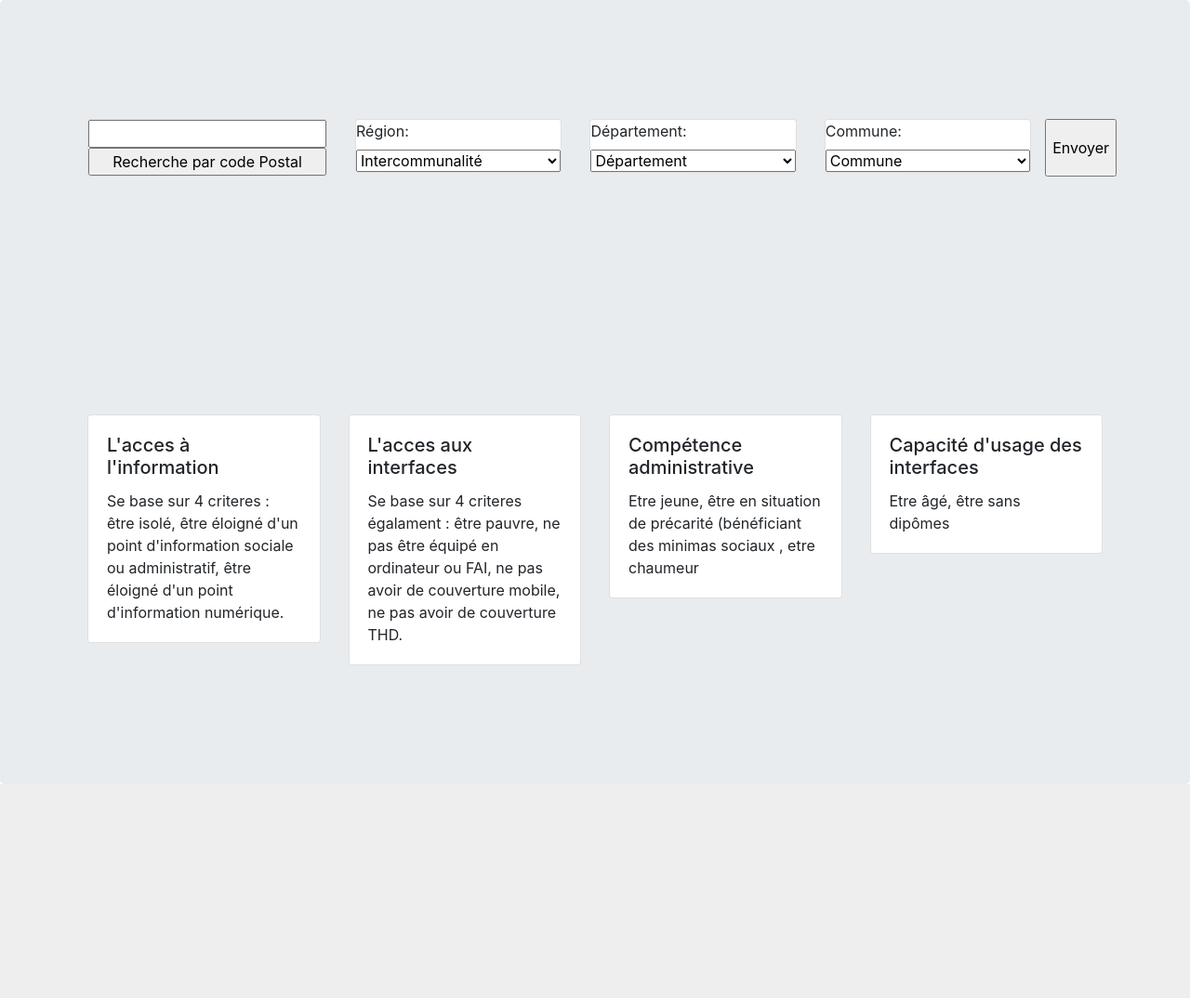
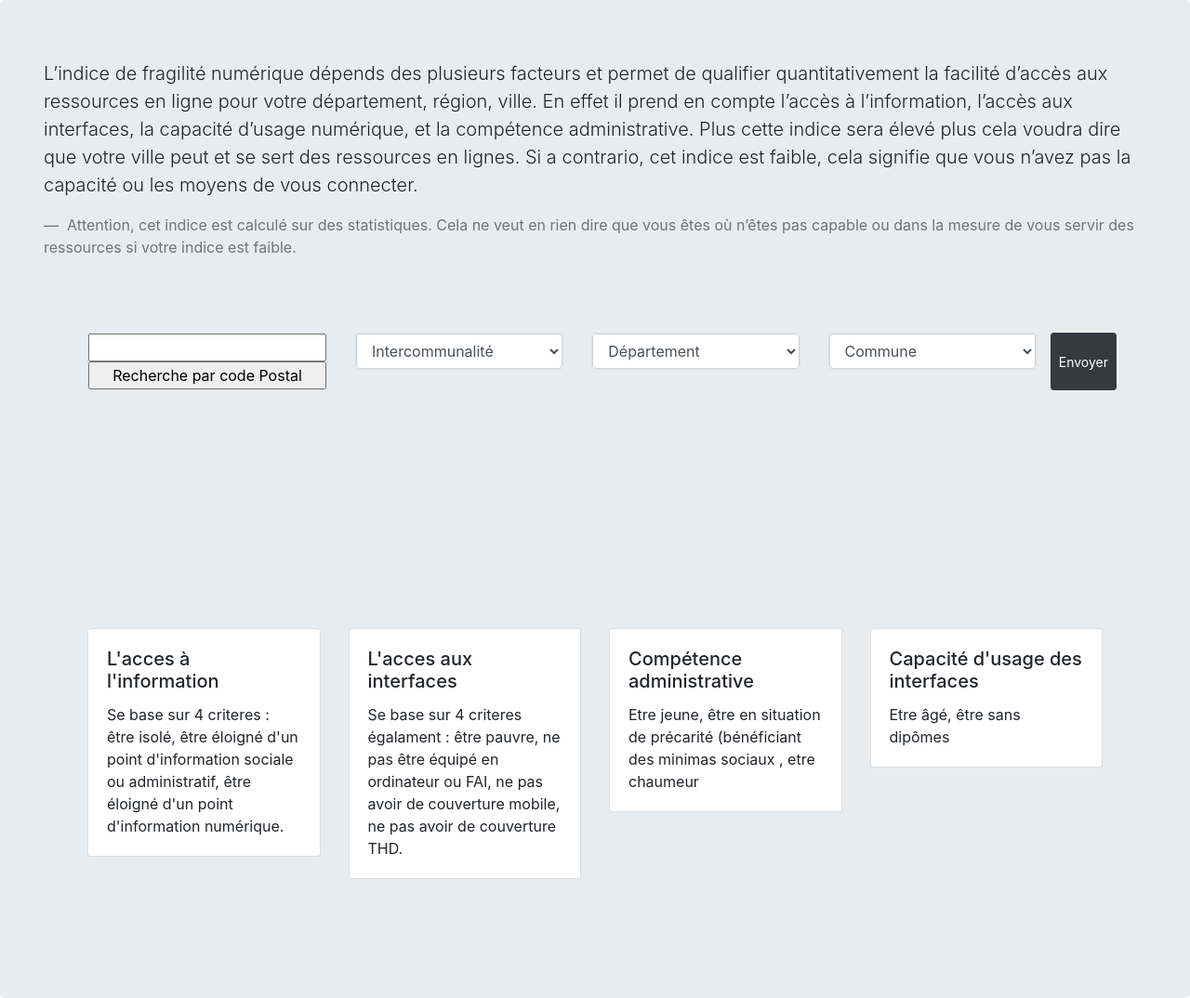
Before and after one commit to atem91/REC_D4G, a Flask app: template D4G/templates/template_IRN.html in a window 1280 px wide. Shown: the part 56-1130 px from the top of the page at 93% size. Before the commit the page ends 900 px from the top, so only its background shows below. Run offline with Flask 2, Linux system fonts and the light colour scheme; the template is opened without the code that fills it, so the values that code supplies are empty; some libraries are stand-ins or nearby versions.

Commit message:
Weird whange

```diff
--- a/D4G/templates/template_IRN.html
+++ b/D4G/templates/template_IRN.html
@@ -22,23 +22,23 @@
               var xmlHttp = new XMLHttpRequest();
               xmlHttp.open("GET", "/searchcp?code=" + codepostal, false);
               xmlHttp.send(null);
-              document.getElementById("result").innerHTML = xmlHttp.responseText
+              document.getElementById("result").innerHTML = xmlHttp.responseText;
     }
 
     function filter_région(){
         var region =document.getElementById("Région").value;
               var xmlHttp = new XMLHttpRequest();
-              xmlHttp.open("GET", "/search?code=" + region, false);
+              xmlHttp.open("GET", "/filter_department?code=" + region, false);
               xmlHttp.send(null);
-              document.getElementById("Departement").innerHTML = xmlHttp.responseText
+              document.getElementById("Departement").innerHTML = xmlHttp.responseText;
     }
 
     function filter_dept(){
         var dept =document.getElementById("Departement").value;
               var xmlHttp = new XMLHttpRequest();
-              xmlHttp.open("GET", "/search?code=" + dept, false);
+              xmlHttp.open("GET", "/filter_cities?code=" + dept, false);
               xmlHttp.send(null);
-              document.getElementById("Commune").innerHTML = xmlHttp.responseText
+              document.getElementById("Commune").innerHTML = xmlHttp.responseText;
     }
   </script>
 
@@ -54,10 +54,16 @@
 
 
 
-
 <div class="jumbotron m-0">
 <div class="container-fluid">
+<blockquote class="blockquote text center">
+    <p class="lead center"> L’indice de fragilité numérique dépends des plusieurs facteurs et permet de qualifier quantitativement la facilité d’accès aux ressources en ligne pour votre département, région, ville. En effet il prend en compte l’accès à l’information, l’accès aux interfaces, la capacité d’usage numérique, et la compétence administrative.
+Plus cette indice sera élevé plus cela voudra dire que votre ville peut et se sert des ressources en lignes. Si a contrario, cet indice est faible, cela signifie que vous n’avez pas la capacité ou les moyens de vous connecter.
+</p>
 
+  <footer class="blockquote-footer"> Attention, cet indice est calculé sur des statistiques. Cela ne veut en rien dire que vous êtes où n’êtes pas capable ou dans la mesure de vous servir des ressources si votre indice est faible.
+  </footer>
+</blockquote>
 <form action="" method="post" >
   <div class="jumbotron row m-0">
 
@@ -72,9 +78,9 @@
 
 <div class="col m-0">
   <div class="card">
-  <label for="Région">Région:</label>
+  <!--<label for="Région">Région:</label>-->
 
-  <select name="Région" id="Région" required onselect="filter_région()">
+  <select name="Région" id="Région" class="form-control"  onChange="filter_région()">
     <option value="" selected>Intercommunalité</option>
     <option value="Occitanie">Occitanie</option>
   </select>
@@ -82,9 +88,9 @@
 </div>
 <div class="col m-0">
   <div class="card">
-  <label for="Departement">Département:</label>
+  <!--<label for="Departement">Département:</label>-->
 
-  <select name="Departement" id="Departement" required onselect="filter_dept()">
+  <select name="Departement" id="Departement" class="form-control"  onChange="filter_dept()">
     <option value="" selected>Département</option>
     <option value="Lot">Lot</option>
   </select>
@@ -93,9 +99,9 @@
 
 <div class="col m-0">
   <div class="card">
-  <label for="Commune">Commune:</label>
+  <!-- <label for="Commune">Commune:</label>-->
 
-  <select name="Commune" id="Commune" required >
+  <select name="Commune" id="Commune" class="form-control" required >
     <option value="" selected>Commune</option>
     {% for i in range(100) %}
       <option value="{{citys[i]}}">{{citys[i]}}</option>
@@ -103,7 +109,7 @@
   </select>
   </div>
 </div>
-  <input type="button" value="Envoyer" onclick="search()">
+      <button type="button" class="btn btn-dark btn-sm" onclick="search()">Envoyer</button>
 </div>
   </form>
 <div class="jumbotron m-0" id="result">
--- a/D4G/views.py
+++ b/D4G/views.py
@@ -96,7 +96,7 @@ def init_db():
 
 @app.route('/')
 def index():
-    init_db()
+    #init_db()
     res = ""
     citys = []
     for zone in db.session.query(Indice.CityName.distinct().label("CityName")).order_by(Indice.CityName):
```
